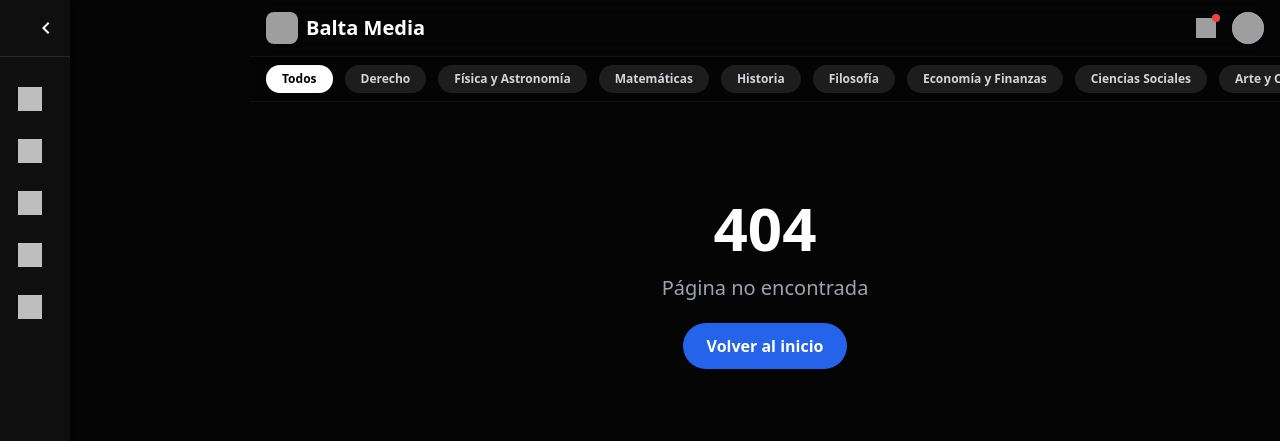
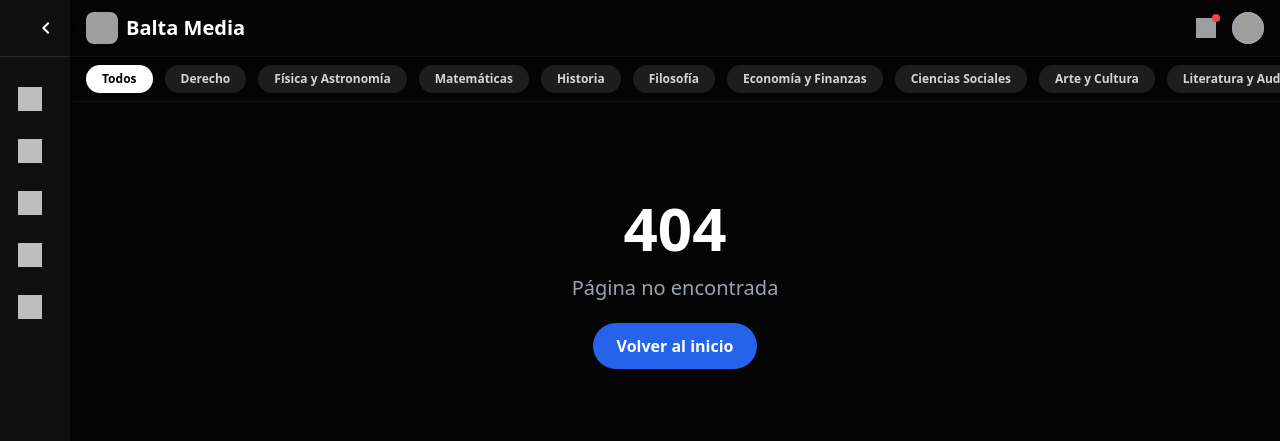
Before and after one commit to xhbalta/media-app, a plain HTML site: page index.html in a window 1280 px wide. Drawn offline with nearby package versions, Linux system fonts and the light colour scheme; grey boxes are pictures that could not be loaded.

Commit message:
Update styles.css

```diff
--- a/styles.css
+++ b/styles.css
@@ -1,18 +1,18 @@
-/* styles.css - Versión FINAL corregida (contención real) */
+/* styles.css - VERSIÓN DEFINITIVA (sidebar se expande/colapsa correctamente) */
 
 .no-scrollbar::-webkit-scrollbar { display: none; }
 .no-scrollbar { -ms-overflow-style: none; scrollbar-width: none; }
 
-/* === GRID PRINCIPAL - ARREGLO CLAVE === */
+/* === GRID PRINCIPAL - CLAVE PARA EXPANSIÓN === */
 body {
     margin: 0;
     padding: 0;
     width: 100%;
     overflow-x: hidden;
-    grid-template-columns: minmax(70px, 250px) minmax(0, 1fr) !important; /* ← Esto es lo que faltaba */
+    grid-template-columns: auto 1fr !important;   /* ← Esto permite que el contenido se expanda al 100% al colapsar la sidebar */
 }
 
-/* Header y categorías ahora respetan el espacio real */
+/* Header y filtros siempre ocupan el espacio disponible */
 #main-header,
 #category-filters {
     width: 100%;
@@ -30,7 +30,7 @@ body {
     padding-right: 1rem;
 }
 
-/* #content (ya estaba bien, pero reforzamos) */
+/* #content */
 #content {
     width: 100%;
     max-width: 100%;
@@ -39,7 +39,7 @@ body {
     padding: 1rem;
 }
 
-/* Carruseles y grids nunca salen del contenedor */
+/* Contención suave para carruseles y grids (evita desbordes) */
 .carousel-wrapper,
 .detail-view,
 .episodes-list,
@@ -51,7 +51,7 @@ body {
     box-sizing: border-box;
 }
 
-/* Botones de navegación carrusel (originales) */
+/* Botones de navegación carrusel */
 .nav-btn {
     position: absolute;
     top: 0; bottom: 0; z-index: 40; width: 60px;
@@ -69,7 +69,7 @@ body {
     .carousel-wrapper:hover .nav-btn { display: flex; }
 }
 
-/* Tarjetas y listados (estilos originales restaurados y seguros) */
+/* Tarjetas y listados (originales) */
 .card-std { min-width: 200px; width: 200px; display: flex; flex-direction: column; gap: 10px; }
 .card-video {
     height: 220px; width: 220px; flex-shrink: 0; position: relative; overflow: hidden;
@@ -109,7 +109,7 @@ body {
 }
 @media (min-width: 1024px) { .mobile-play-button { display: none; } }
 
-/* Reproductor y iconos blancos */
+/* Reproductor y iconos */
 #floating-player { transform: translateY(100%); transition: transform 0.3s ease; }
 #floating-player.active { transform: translateY(0); }
 
@@ -129,7 +129,7 @@ body {
 .list-item { min-height: 56px; }
 .list-item .truncate { overflow: hidden; text-overflow: ellipsis; white-space: nowrap; max-width: 100%; }
 
-/* Medida ligera para cualquier módulo futuro */
+/* Medida extra de seguridad para cualquier módulo futuro */
 #content section,
 #content .detail-view,
 #content .grid { max-width: 100%; overflow-x: hidden; }
```
